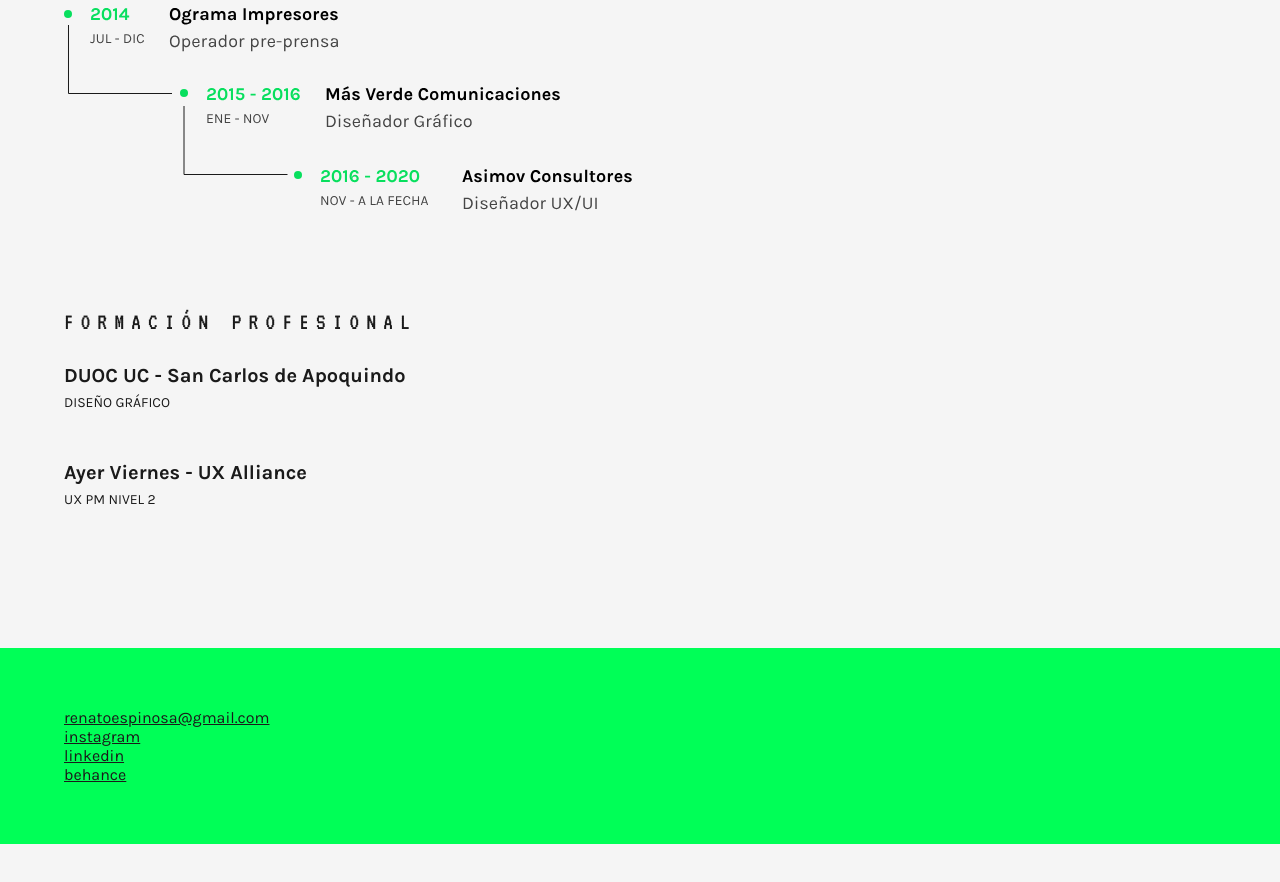
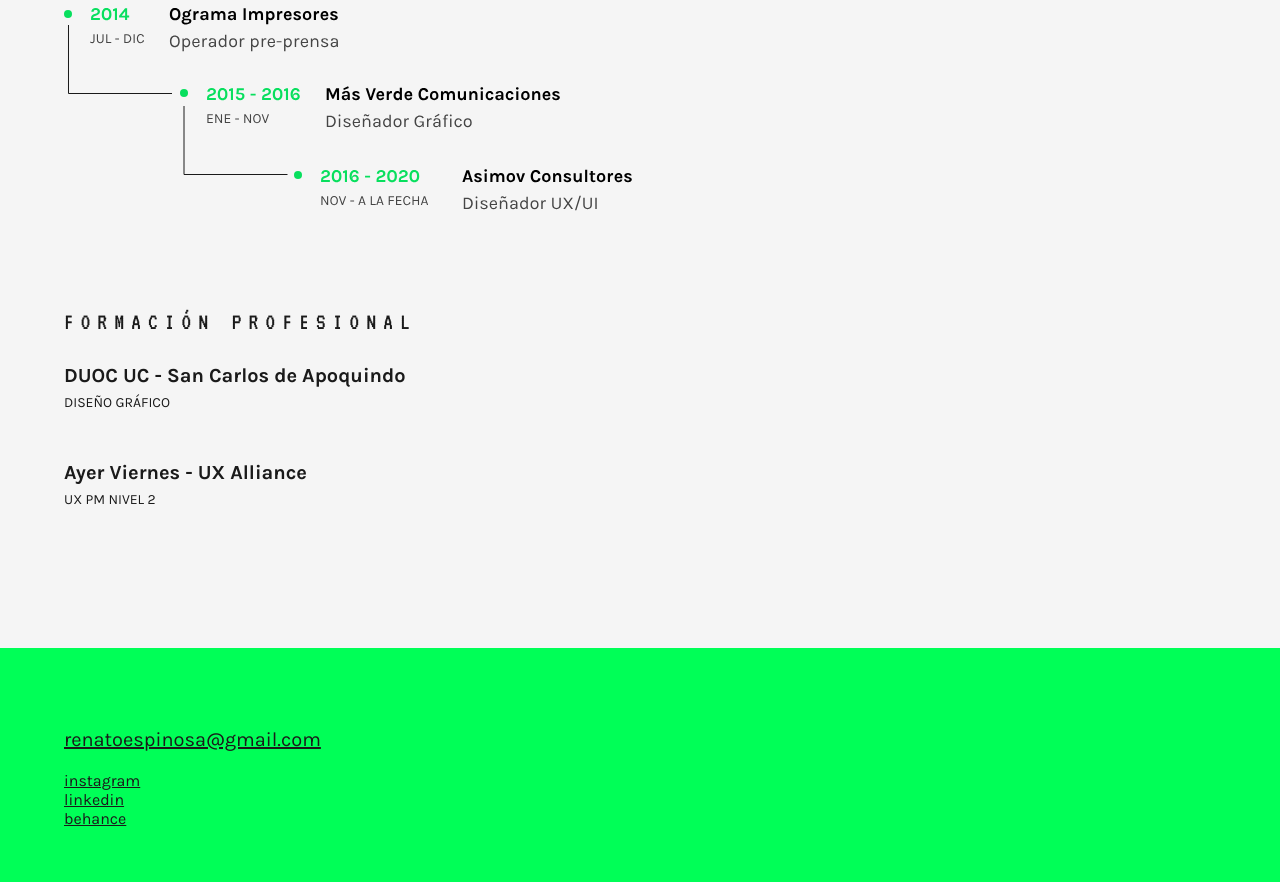
Before and after one commit to Respo-zz/Respo-zz.github.io, a plain HTML site: page index.html in a window 1280 px wide. Shown: the part 1342-2224 px from the top of the page. Before the commit the page ends 2186 px from the top, so only its background shows below. Drawn offline with Linux system fonts and the light colour scheme.

Commit message:
Update index.html

```diff
--- a/index.html
+++ b/index.html
@@ -78,7 +78,7 @@
 
     <div class="footer">
       <div class="container">
-        <a href="mailto:renatoespinosa@gmail.com">renatoespinosa@gmail.com</a><br>
+        <p><a href="mailto:renatoespinosa@gmail.com">renatoespinosa@gmail.com</a></p>
         <a href="https://www.instagram.com/n0faruta/">instagram</a> <br>
         <a href="https://www.linkedin.com/in/renato-espinosa-99b46641/">linkedin</a> <br>
         <a href="https://www.behance.net/respo">behance</a> <br>
```
